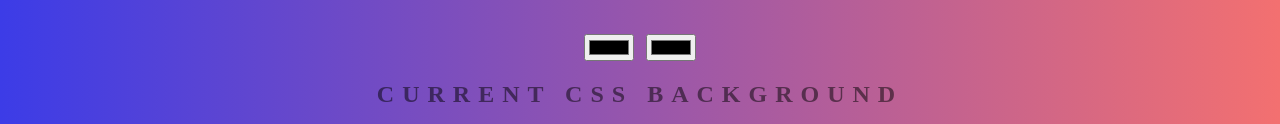
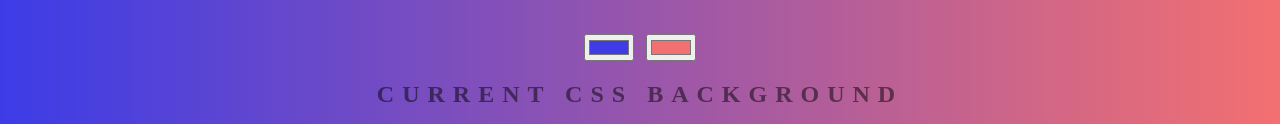
Before and after one commit to Zaiba-Attar/Gradient-Background, a plain HTML site: page index.html in a window 1280 px wide. Shown: the part 171-295 px from the top of the page. Drawn offline with Linux system fonts and the light colour scheme.

Commit message:
Update index.html

```diff
--- a/index.html
+++ b/index.html
@@ -6,8 +6,8 @@
 </head>
 <body id="gradient">
 	<h1>Background Generator</h1>
-	<input class="color1" type="color" name="color1" value="rgb(60, 60, 231)">
-	<input class="color2" type="color" name="color2" value="rgb(243, 112, 112)">
+	<input class="color1" type="color" name="color1" value="#3f3ce7">
+	<input class="color2" type="color" name="color2" value="#f37070">
 	<h2>Current CSS Background</h2>
 	<h3></h3>
 	<script type="text/javascript" src="script.js"></script>
```
